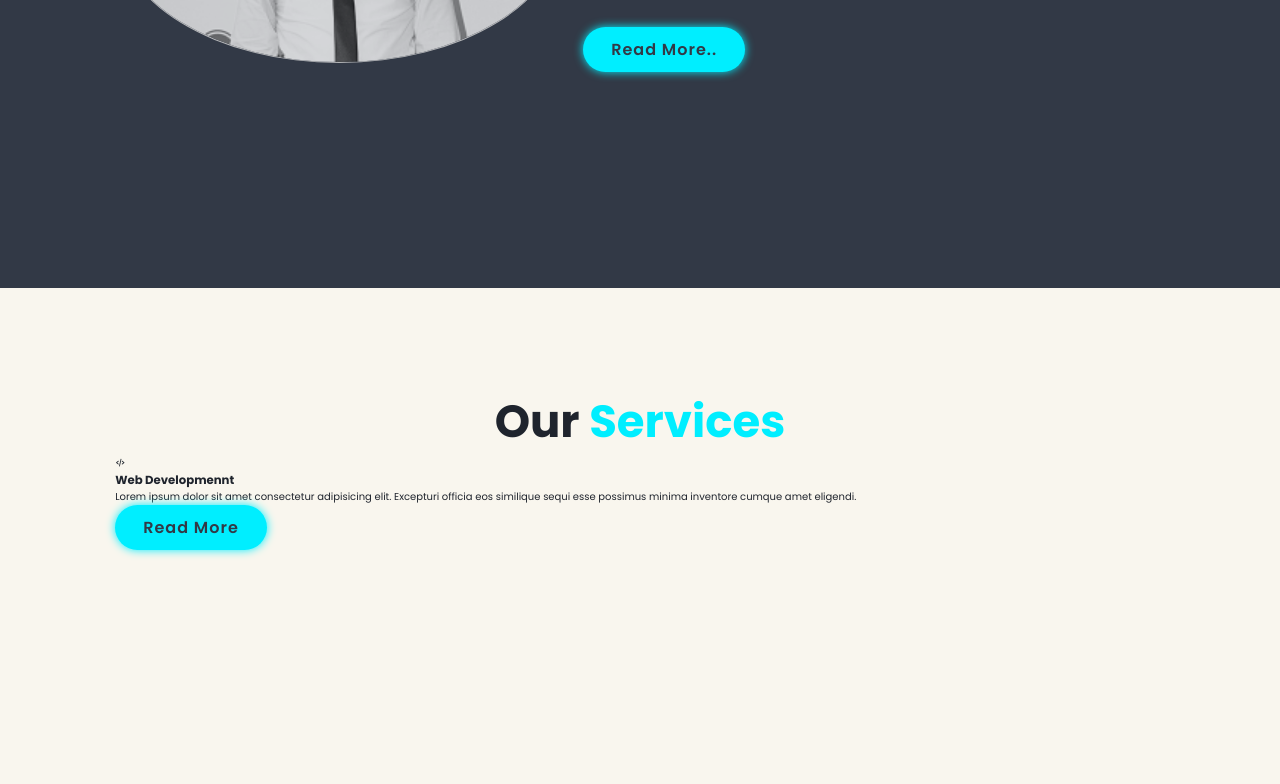
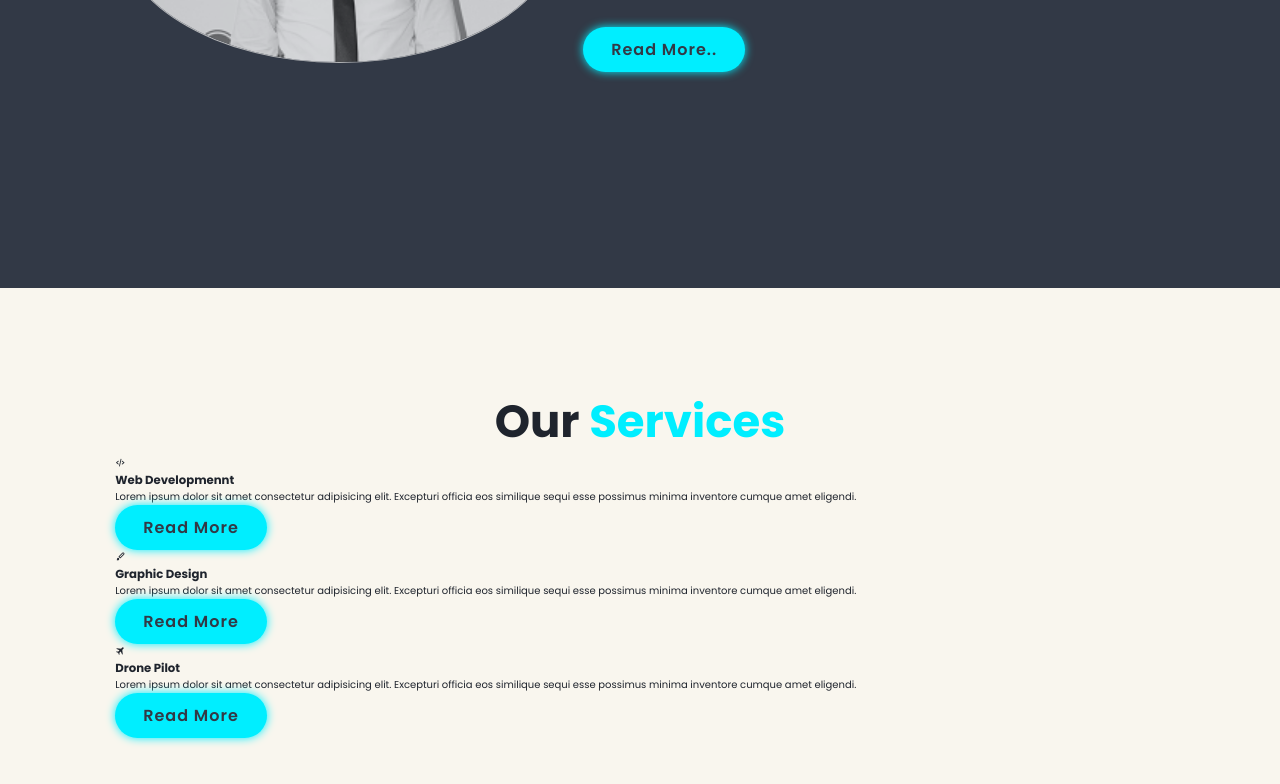
Before and after one commit to Juvi09/ntu-online-profile, a plain HTML site: page index.html in a window 1280 px wide. Shown: the part 1312-2096 px from the top of the page. Drawn offline with nearby package versions, Linux system fonts and the light colour scheme.

Commit message:
service page container box

```diff
--- a/index.html
+++ b/index.html
@@ -78,6 +78,26 @@
                      cumque amet eligendi.</p>
                 <a href="#" class="btn">Read More</a>
             </div>
+
+            <div class="service-box">
+                <i class="bx bxs-paint" ></i>
+                <h3>Graphic Design</h3>
+                <p>Lorem ipsum dolor sit amet consectetur
+                    adipisicing elit. Excepturi officia eos
+                    similique sequi esse possimus minima inventore
+                     cumque amet eligendi.</p>
+                <a href="#" class="btn">Read More</a>
+            </div>
+
+            <div class="service-box">
+                <i class='bx bxs-plane-alt' ></i>
+                <h3>Drone Pilot</h3>
+                <p>Lorem ipsum dolor sit amet consectetur
+                    adipisicing elit. Excepturi officia eos
+                    similique sequi esse possimus minima inventore
+                     cumque amet eligendi.</p>
+                <a href="#" class="btn">Read More</a>
+            </div>
          </div>
     </section>
 
```
